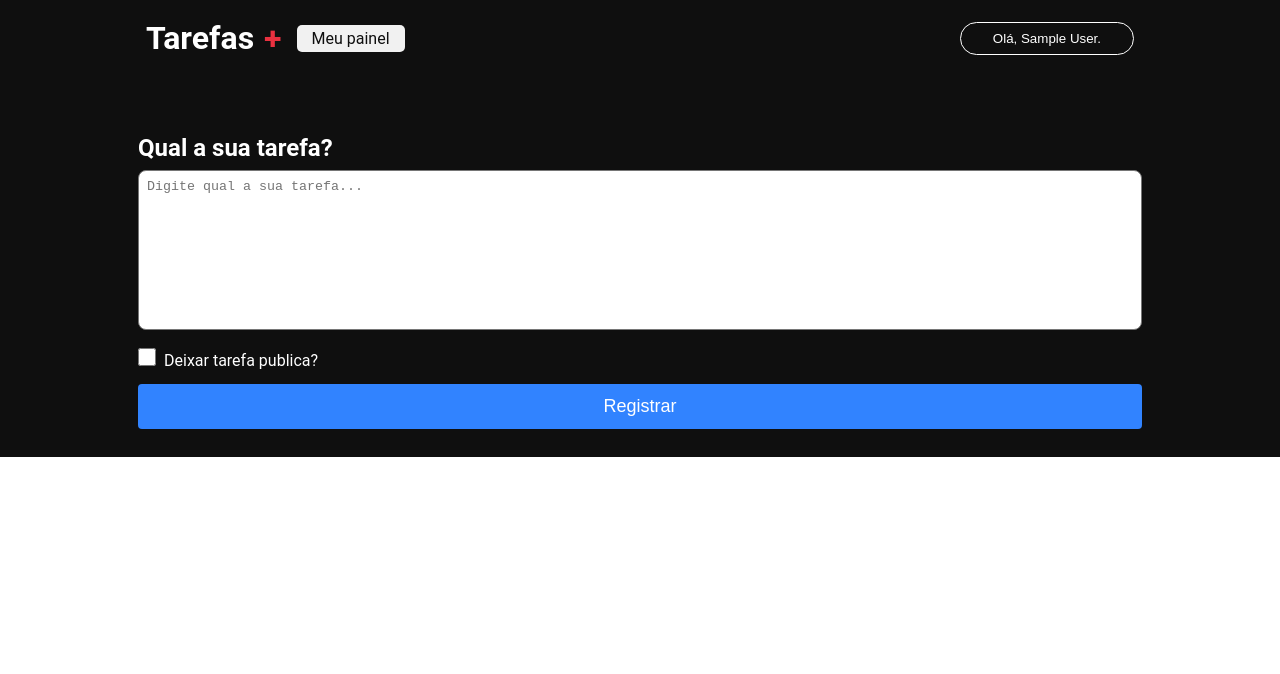
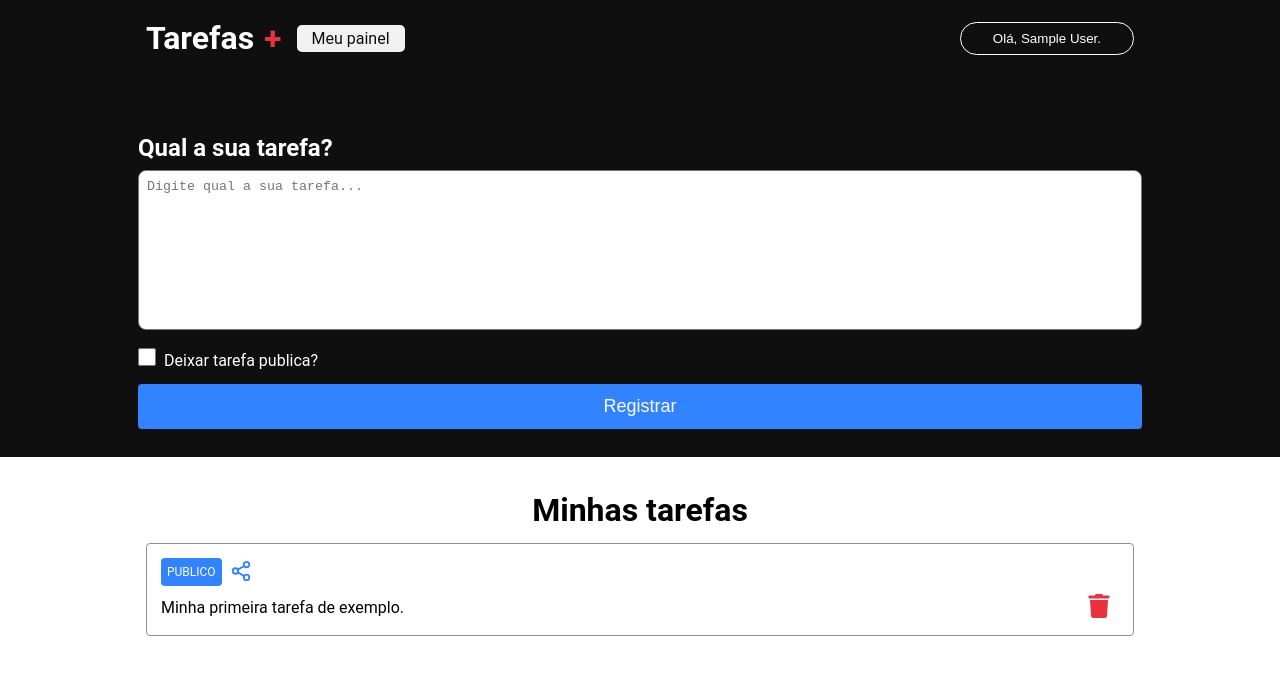
Before and after one commit to JeuVictor/Tarefas_Proj, a Next.js app: page /dashboard in a window 1280 px wide. Shown: the top 674 px of the page. Built offline with nearby package versions, Linux system fonts and the light colour scheme; no server answers; sample sign-in values are in the browser's storage.

Commit message:
adicionando campos que irão  receber do BD

```diff
--- a/package.json
+++ b/package.json
@@ -14,6 +14,7 @@
     "proj_tarefas": "file:",
     "react": "^18",
     "react-dom": "^18",
+    "react-icons": "^5.3.0",
     "sass": "^1.79.4"
   },
   "devDependencies": {
--- a/src/pages/dashboard/index.tsx
+++ b/src/pages/dashboard/index.tsx
@@ -3,6 +3,8 @@
 import { GetServerSideProps } from 'next';
 import {getSession} from 'next-auth/react';
 import { Textarea } from '../../components/textarea';
+import { FiShare2, FiShare, FiSend } from 'react-icons/fi';
+import { FaTrash } from 'react-icons/fa';
 
 export default function Dashboard(){
 
@@ -29,10 +31,29 @@
                             </div>
                             <button className={styles.button} type='submit'> Registrar </button>
                         </form>
+                    </div>
+                </section>
+
+                <section className={styles.taskContainer}>
+                    <h1>Minhas tarefas</h1>
+                    <article className={styles.task}>
+                        <div className={styles.tagContainer}>
+                            <label className={styles.tag}>PUBLICO</label>
+                            <button className={styles.shareButton}>
+                                <FiShare2 size={22} color='#3183ff'/>
+                            </button>
+                        </div>
+                        <div className={styles.taskContent}>
+                            <p>Minha primeira tarefa de exemplo.</p>
+                            <button className={styles.trash}>
+                                <FaTrash size={24} color='#ea3140'/>
+                            </button>
+                        </div>
+                    </article>
+
+                </section>
 
 
-                    </div>
-                </section>
             </main>
         </div>
 
--- a/src/pages/dashboard/styles.module.css
+++ b/src/pages/dashboard/styles.module.css
@@ -47,3 +47,74 @@
   padding: 12px 0;
   font-size: 18px;
 }
+
+.taskContainer {
+  margin: 34px auto 0 auto;
+  padding: 0 18px;
+  width: 100%;
+  max-width: 1024px;
+  display: flex;
+  flex-direction: column;
+}
+
+.taskContainer a{
+  text-decoration: none;
+  color: #0f0f0f;
+}
+
+.taskContainer h1{
+  text-align: center;
+  font-size: 32px;
+  margin-bottom: 14px;
+}
+
+.task {
+  margin-bottom: 14px;
+  line-height: 150%;
+  display: flex;
+  flex-direction: column;
+  align-items: flex-start;
+  border: 1.5px solid #909090;
+  border-radius: 4px;
+  padding: 14px;
+}
+
+.tagContainer {
+  display: flex;
+  align-items: center;
+  justify-content: center;
+  margin-bottom: 8px;
+}
+
+.tag {
+  background-color: #3183ff;
+  padding: 2px 6px;
+  color: #fff;
+  border-radius: 4px;
+  font-size: 12px;
+}
+
+.shareButton {
+  background-color: transparent;
+  border: 0;
+  margin: 0 8px;
+  cursor: pointer;
+}
+
+.taskContent {
+  display: flex;
+  align-items: center;
+  justify-content: space-between;
+  width: 100%;
+}
+
+.taskContent p{
+  white-space: pre-wrap;
+}
+
+.trash {
+  cursor: pointer;
+  background: transparent;
+  border: 0;
+  margin: 0 8px;
+}
```
Also changed, not shown: 1 other file (tests, documents, lock files or other folders).
